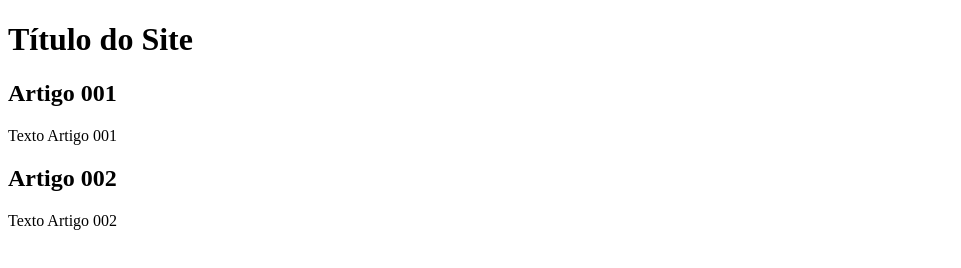
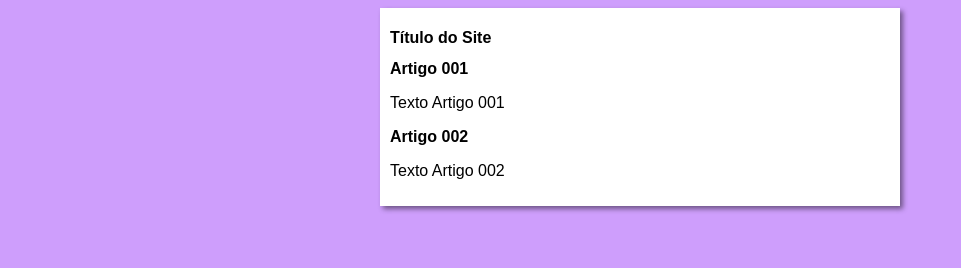
Before and after one commit to arthurfreitasrocha/projeto-site, a plain HTML site: page index.html in a window 1280 px wide. Shown: the whole page, without its empty margins (0-961 px from the left). Drawn offline with Linux system fonts and the light colour scheme.

Commit message:
started the design

```diff
--- a/index.html
+++ b/index.html
@@ -4,6 +4,7 @@
     <meta charset="UTF-8">
     <meta name="viewport" content="width=device-width, initial-scale=1.0">
     <title>Título do Site</title>
+    <link rel="stylesheet" href="./styles/style.css">
 </head>
 <body>
     <main>
--- /dev/null
+++ b/styles/style.css
@@ -0,0 +1,16 @@
+* {
+    font-family: Arial, Helvetica, sans-serif;
+    font-size: 16px
+}
+
+body {
+    background-color: rgb(206, 158, 252);
+}
+
+main {
+    background-color: white;
+    width: 500px;
+    margin: auto;
+    padding: 10px;
+    box-shadow: 3px 3px 5px rgba(0, 0, 0, 0.466);
+}
```
